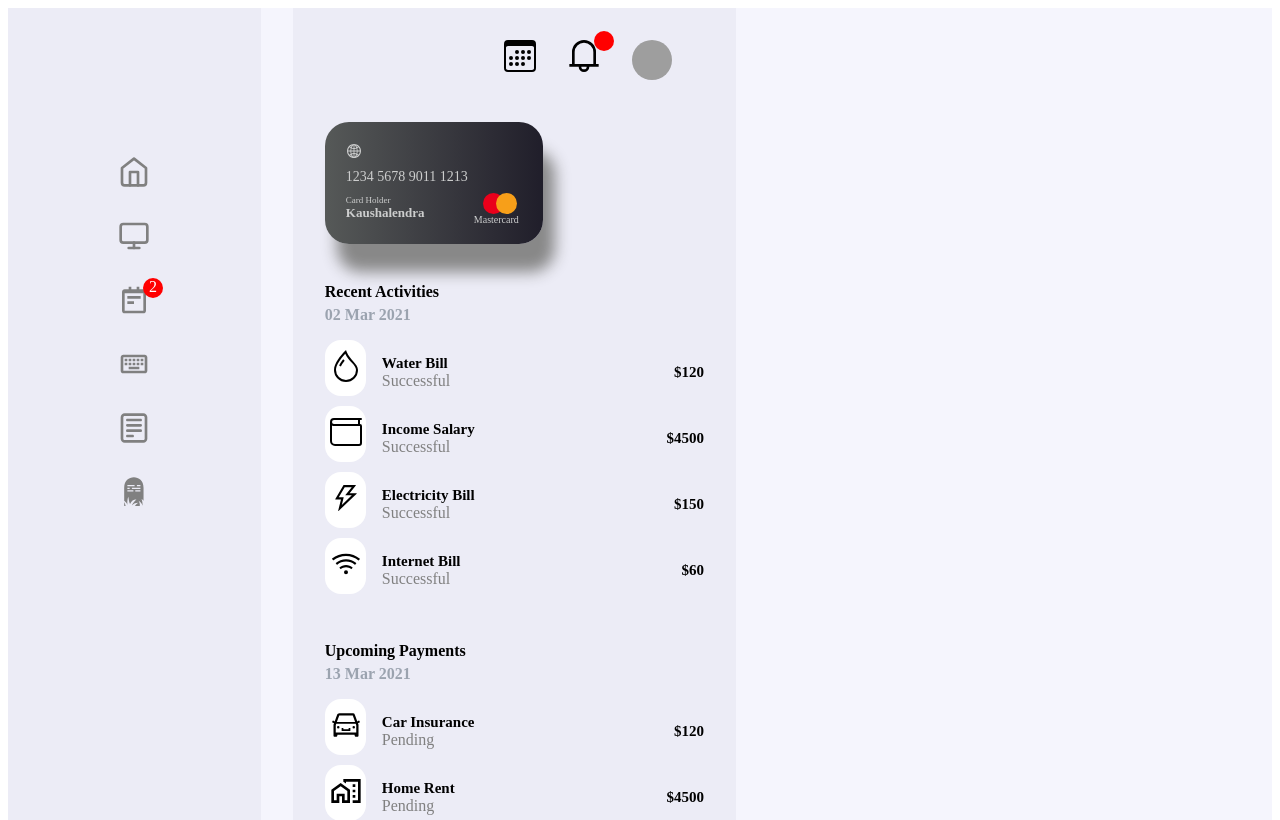
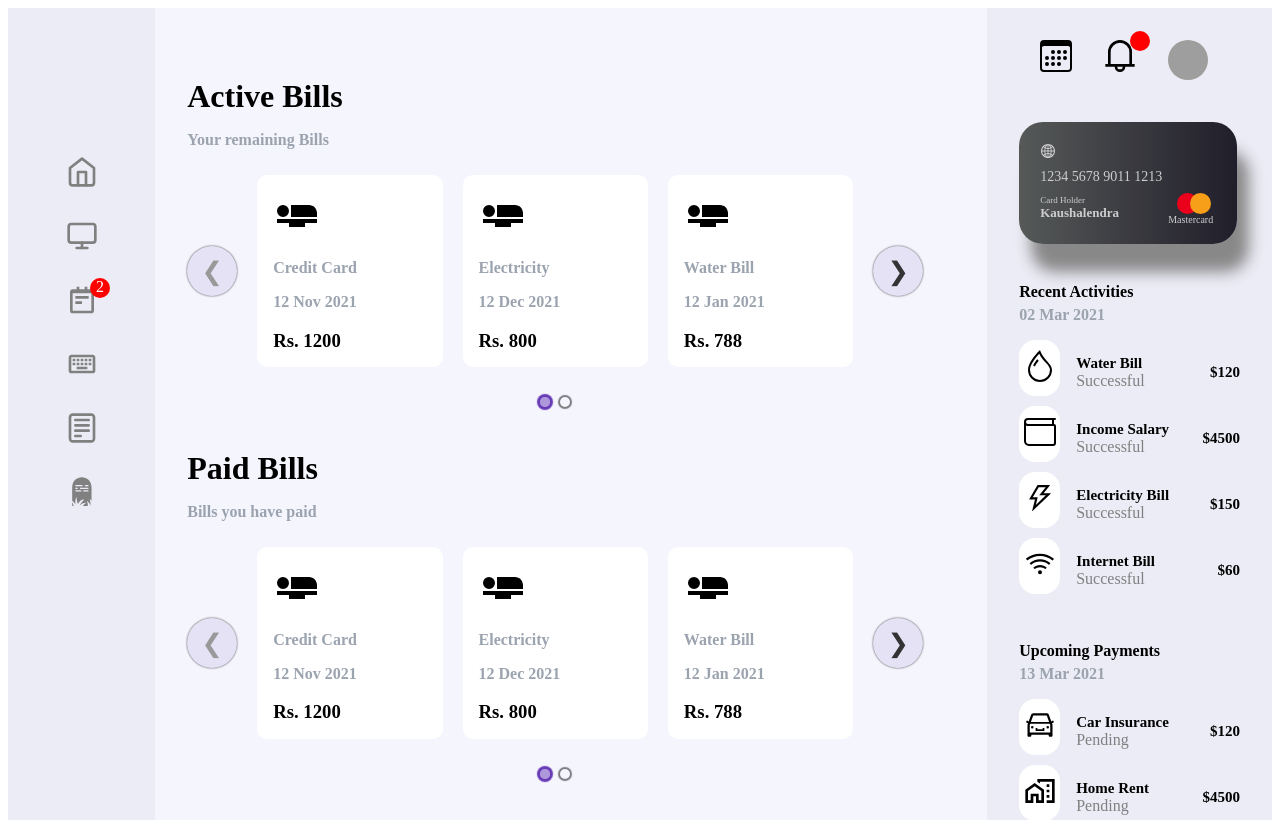
Before and after one commit to kaushalendra-pandey/finTrack-CRA, a React (Create React App) app: page /bills in a window 1280 px wide. Shown: the top 820 px of the page. Built offline with nearby package versions, Linux system fonts and the light colour scheme; grey boxes are pictures that could not be loaded; the HTML template or start-up script is replaced by a standard one.

Commit message:
modals added for bills

```diff
--- a/src/App.js
+++ b/src/App.js
@@ -9,6 +9,7 @@ import {
   Routes,
   Route
 } from "react-router-dom";
+import BillSection from './section/BillSection'
 
 
 const Container = styled.div`
@@ -24,6 +25,7 @@ function App() {
       <Sidenav/>
 
           <Routes>
+            <Route exact path="/bills" element={<BillSection/>}/>
             <Route exact path="/subscription" element={<SubscriptionSection/>}/>
             <Route exact path="/lendAndBorrow" element={<LendAndBorrowSection />}/>
             <Route exact path="/" element={<Detail />}>
--- a/src/assets/index.js
+++ b/src/assets/index.js
@@ -1,3 +1,4 @@
 export {default as ModalImg1} from "./modal-1.jpg"
 export {default as ModalImg2} from "./modal-2.jpg"
 export {default as ModalImg3} from "./modal-3.jpg"
+export {default as ModalImg4} from "./modal-4.jpg"
--- /dev/null
+++ b/src/components/ActiveBills/ActiveBills.jsx
@@ -0,0 +1,58 @@
+import React from 'react'
+import { MdAirlineSeatFlat } from 'react-icons/md'
+ import styled from "styled-components"
+import MainCarousel from '../Carousel/Carousel'
+
+const activeBills = [
+    {
+        id:0,
+        title: "Credit Card",
+        date: "12 Nov 2021",
+        amount: "1200",
+        icon: <MdAirlineSeatFlat size={"3rem"}/>
+    },
+    {
+        id:1,
+        title: "Electricity",
+        date: "12 Dec 2021",
+        amount: "800",
+        icon: <MdAirlineSeatFlat size={"3rem"}/>
+    },
+    {
+        id:2,
+        title: "Water Bill",
+        date: "12 Jan 2021",
+        amount: "788",
+        icon: <MdAirlineSeatFlat size={"3rem"}/>
+    },
+    {
+        id:3,
+        title: "Netflix",
+        date: "12 Noc 2021",
+        amount: "800",
+        icon: <MdAirlineSeatFlat size={"3rem"}/>
+    },
+    {
+        id:4,
+        title: "Netflix",
+        date: "12 Noc 2021",
+        amount: "800",
+        icon: <MdAirlineSeatFlat size={"3rem"}/>
+    }
+]
+
+const CardContainer = styled.div`
+    display: flex;
+`
+
+const ActiveBills = () => {
+    return (
+        <>
+            <CardContainer>
+                <MainCarousel items={activeBills}/>
+            </CardContainer>
+        </>
+    )
+}
+
+export default ActiveBills
--- /dev/null
+++ b/src/components/Bills/Bills.jsx
@@ -0,0 +1,29 @@
+import React from 'react'
+import styled from "styled-components"
+import SectionTitle from '../SectionTitle/SectionTitle'
+import ActiveBills from '../ActiveBills/ActiveBills'
+import PaidBills from '../PaidBills/PaidBills'
+import OpenModal from '../OpenModal/OpenModal'
+import { ModalImg4 } from '../../assets'
+import PayBill from '../ModalContents/PayBill'
+
+const Container = styled.div`
+    width: 100%;
+    margin: 2rem;
+`
+
+const Bills = () => {
+    return (
+        <Container>
+            <SectionTitle heading="Active Bills" subHeading='Your remaining Bills'/>
+            <ActiveBills/>
+            <SectionTitle heading="Paid Bills" subHeading='Bills you have paid'/>
+            <PaidBills/>
+            <SectionTitle heading="Pay your Bill" subHeading='Pay your bill'/>
+            <OpenModal img={ModalImg4} Content={<PayBill/>}/>
+
+        </Container>
+    )
+}
+
+export default Bills
--- /dev/null
+++ b/src/components/ModalContents/PayBill.jsx
@@ -0,0 +1,48 @@
+import React from 'react'
+import styled from "styled-components"
+
+const Input = styled.input`
+    width: 8rem;
+    border: 2px solid black;
+    border-radius: 8px;
+    padding: 8px;
+    margin-bottom: 2rem;
+`
+
+const Heading = styled.h1`
+    text-align: center;
+`
+
+
+const ModalContent = styled.div`
+  display: flex;
+  flex-direction: column;
+  justify-content: center;
+  align-items: center;
+  line-height: 1.8;
+  color: #141414;
+  p {
+    margin-bottom: 1rem;
+  }
+  button {
+    padding: 10px 24px;
+    background: #141414;
+    color: #fff;
+    border: none;
+  }
+`;
+
+const PayBill = () => {
+    return (
+            <ModalContent>
+                <Heading>Add a new active bill... </Heading>
+                <Input type="text" placeholder="Service Name"/>
+                <Input type="number" placeholder='Enter the amount'/>
+                <Input type="text" placeholder="Description"/>
+
+                <button> Add to active bills </button>
+            </ModalContent>
+    )
+}
+
+export default PayBill
--- /dev/null
+++ b/src/components/PaidBills/PaidBills.jsx
@@ -0,0 +1,58 @@
+import React from 'react'
+import { MdAirlineSeatFlat } from 'react-icons/md'
+ import styled from "styled-components"
+import MainCarousel from '../Carousel/Carousel'
+
+const paidBills = [
+    {
+        id:0,
+        title: "Credit Card",
+        date: "12 Nov 2021",
+        amount: "1200",
+        icon: <MdAirlineSeatFlat size={"3rem"}/>
+    },
+    {
+        id:1,
+        title: "Electricity",
+        date: "12 Dec 2021",
+        amount: "800",
+        icon: <MdAirlineSeatFlat size={"3rem"}/>
+    },
+    {
+        id:2,
+        title: "Water Bill",
+        date: "12 Jan 2021",
+        amount: "788",
+        icon: <MdAirlineSeatFlat size={"3rem"}/>
+    },
+    {
+        id:3,
+        title: "Netflix",
+        date: "12 Noc 2021",
+        amount: "800",
+        icon: <MdAirlineSeatFlat size={"3rem"}/>
+    },
+    {
+        id:4,
+        title: "Netflix",
+        date: "12 Noc 2021",
+        amount: "800",
+        icon: <MdAirlineSeatFlat size={"3rem"}/>
+    }
+]
+
+const CardContainer = styled.div`
+    display: flex;
+`
+
+const PaidBills = () => {
+    return (
+        <>
+            <CardContainer>
+                <MainCarousel items={paidBills}/>
+            </CardContainer>
+        </>
+    )
+}
+
+export default PaidBills
--- /dev/null
+++ b/src/section/BillSection/index.jsx
@@ -0,0 +1,10 @@
+import React from 'react'
+import Bills from "../../components/Bills/Bills"
+
+const BillSection = () => {
+    return (
+       <Bills/>
+    )
+}
+
+export default BillSection
--- a/src/section/Sidenav/index.jsx
+++ b/src/section/Sidenav/index.jsx
@@ -25,13 +25,13 @@ const icons = [
         icon: <BiNotepad size={"2rem"}/>,
         id: 3,
         notification: 2,
-        link:"/lendAndBorrow"
+        link:"/bills"
     },
     {
         icon: <MdOutlineKeyboard size={"2rem"}/>,
         id: 4,
         notification: 0,
-        link:"/"
+        link:"/lendAndBorrow"
     },
     {
         icon: <CgNotes size={"2rem"}/>,
```
Also changed, not shown: 1 other file (tests, documents, lock files or other folders).
